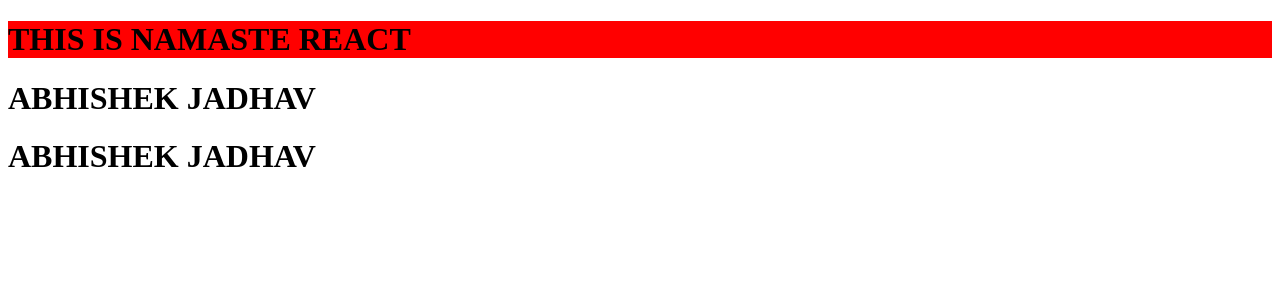
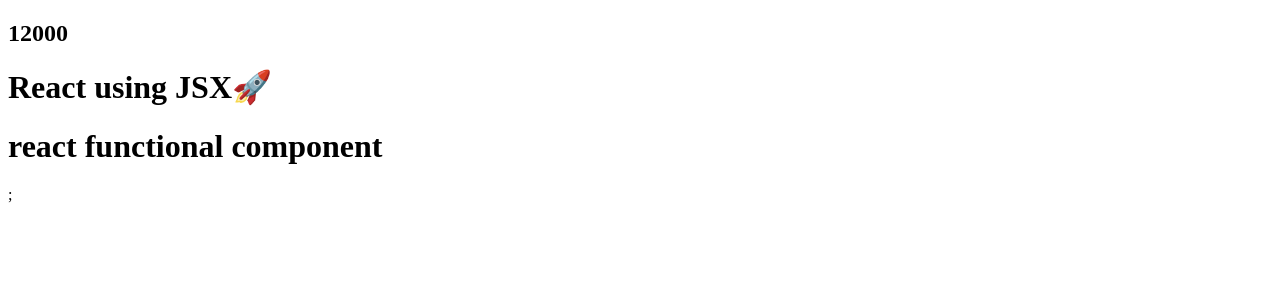
Before and after one commit to Abhijadhav03/react-learning, a React (Vite) app in the folder basics01/: page / in a window 1280 px wide. Shown: the top 300 px of the page. Built offline with nearby package versions, Linux system fonts and the light colour scheme.

Commit message:
react components

```diff
--- a/basics01/App.js
+++ b/basics01/App.js
@@ -1,48 +1,41 @@
-// Manipulate the HTML DOM using Javscript
-// const heading = document.createElement("h1");
-// heading.innerHTML = "Namaste Everyone";
-// const root = document.getElementById("root");
-// root.appendChild(heading);
-
-// Manipulate the HTML DOM using React
-
-// Create nested React Elements
 import React from 'react';
 import ReactDOM from 'react-dom/client'
-const heading = React.createElement(
-    "h1",
-    {
-      id: "title",
-      style: {
-        background:"red",
-      },
-      className:"title"
-    },
-    "THIS IS NAMASTE REACT"
-  );
-  const heading1 = React.createElement(
-    "h1",
-    {
-      id: "title",
-    },
-    "ABHISHEK JADHAV"
-  );
-  const heading2 = React.createElement(
-    "h1",
-    {
-      id: "title",
-    },
-    "ABHISHEK JADHAV"
-  );
-  const container = React.createElement(
-    "div",
-    {
-      id: "container",
-    },
-    [heading, heading1, heading2]
-  );
 
-  // create root using createRoot
-  const root = ReactDOM.createRoot(document.getElementById("root"));
-  // passing react element inside root
-  root.render(container);
+//react.createelement => React Element => js object => HTMLElement(render)
+
+const heading = React.createElement("h1", {id: "heading"}, "abhishek jadhav 🚀")
+console.log(heading);
+
+//JSX - is not html in js ,/ html/xml like Syntax ,React -PARCEL- Babel
+//React  jsx => react.createelement =>js object => HTMLElement(render)
+
+const Title =  () => (
+<h1  className='head' tabIndex="1">
+    React using JSX🚀
+    </h1>
+    );
+
+    //react component
+ // class based components-old
+ const fm1 = () => true;
+ const fn = () => {
+    return true;
+ }
+
+ //functional components-new
+const number = 10000;
+ const HeadingComponent = () => {
+    return <h1>react functional component </h1>;
+ }
+ //component composition
+ const HeadingComponent2 = () => (
+    <div>
+       <h2> {number +2000}</h2>
+        <Title />
+    <h1>react functional component </h1>;
+    </div>
+ );
+const root = ReactDOM.createRoot(document.getElementById("root"));
+// root.render(heading);
+root.render(<HeadingComponent2 />)
+// root.render(jsxHeading);
--- a/basics01/index.html
+++ b/basics01/index.html
@@ -9,7 +9,7 @@
     <title>Namaste React</title>
   </head>
   <body>
-    <div id="root">Not rendered</div>
+    <div id="root">Abhishek Jadhav🚀</div>
 
 
     <!-- Injected external js file -->
--- a/basics01/style.css
+++ b/basics01/style.css
@@ -1,3 +1,4 @@
+
 #heading {
     color: red;
 }
```
Also changed, not shown: basics01/Appone.js (added, +71 -0 lines), basics01/package.json (+8 -2 lines), basics01/tailwind.config.js (added, +8 -0 lines), 2 other files (tests, documents, lock files or other folders).
